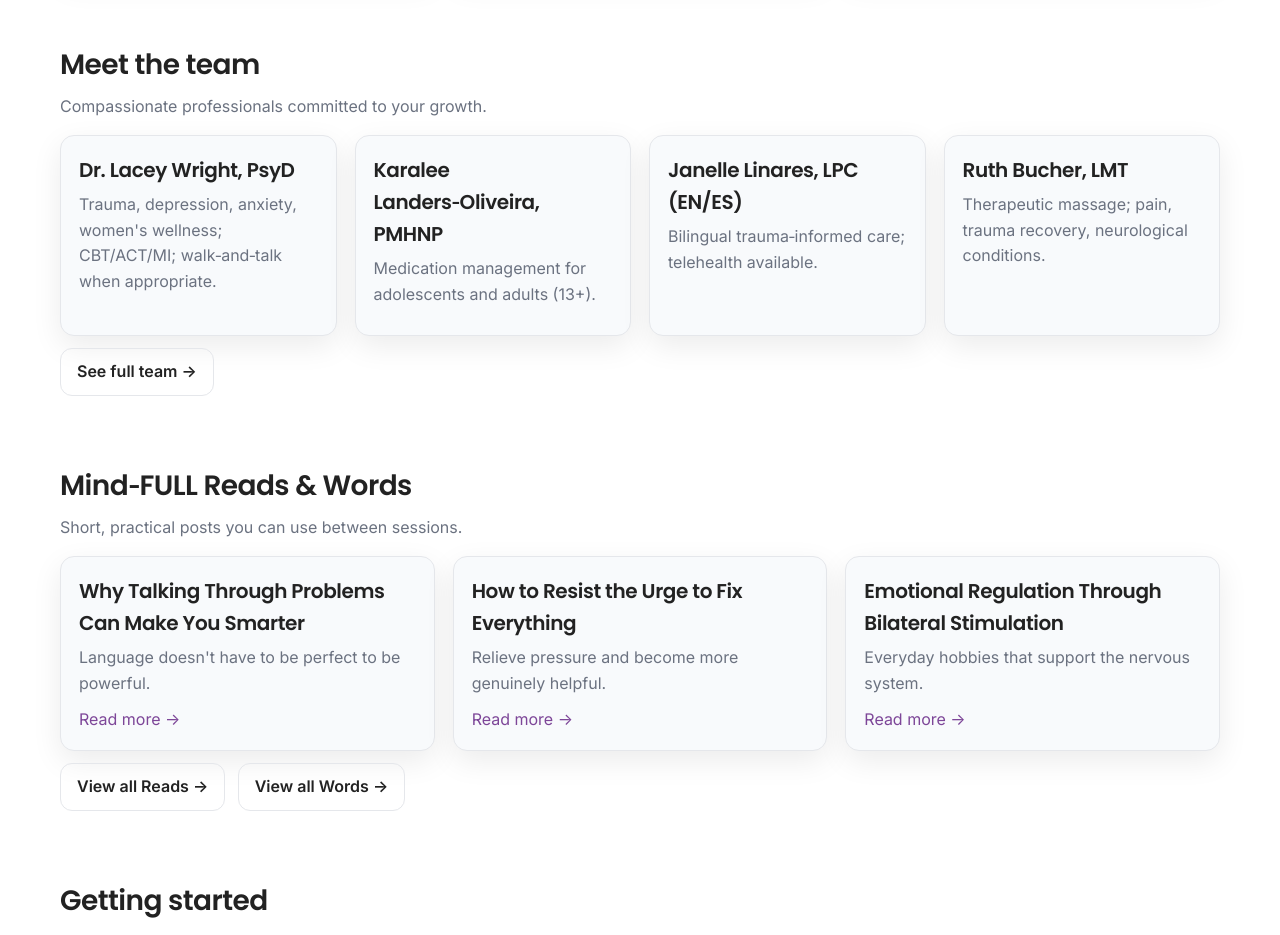
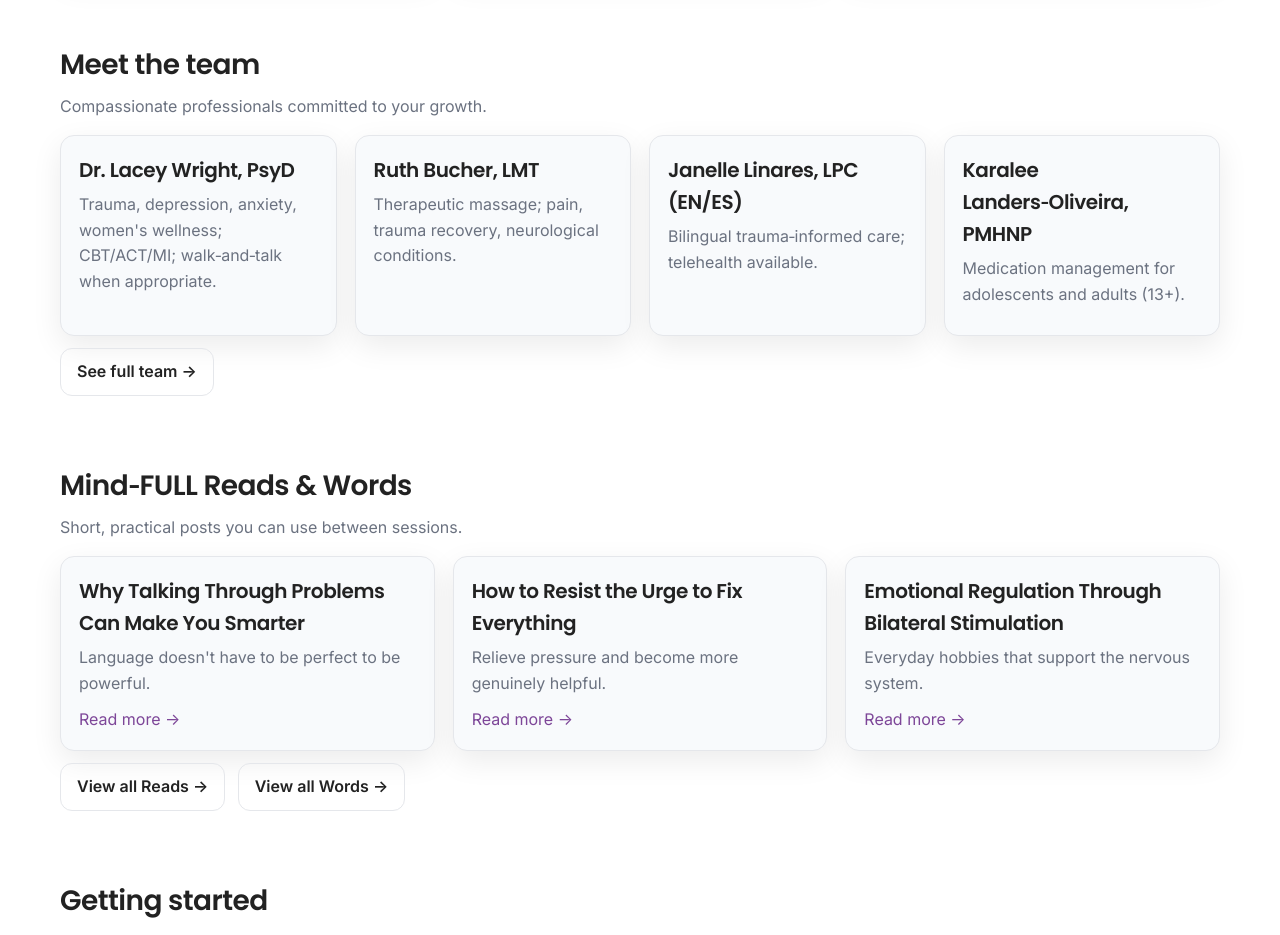
Before and after one commit to fdtorres1/wright-wellness, an Astro site in the folder alternate/: page / in a window 1280 px wide. Shown: the part 1500-2435 px from the top of the page. Built offline with nearby package versions, Linux system fonts and the light colour scheme; Astro itself is replaced by a stand-in of ours.

Commit message:
feat: Randomly shuffle team members in Meet the team section, keeping Lacey Wright first

```diff
--- a/alternate/src/pages/index.astro
+++ b/alternate/src/pages/index.astro
@@ -1,5 +1,27 @@
 ---
 import BaseLayout from '../layouts/BaseLayout.astro';
+
+// Team members data
+const teamMembers = [
+  { name: 'Dr. Lacey Wright, PsyD', description: "Trauma, depression, anxiety, women's wellness; CBT/ACT/MI; walk‑and‑talk when appropriate." },
+  { name: 'Karalee Landers‑Oliveira, PMHNP', description: 'Medication management for adolescents and adults (13+).' },
+  { name: 'Janelle Linares, LPC (EN/ES)', description: 'Bilingual trauma‑informed care; telehealth available.' },
+  { name: 'Ruth Bucher, LMT', description: 'Therapeutic massage; pain, trauma recovery, neurological conditions.' },
+];
+
+// Shuffle team members but keep Lacey Wright first
+const shuffledTeam = (() => {
+  const lacey = teamMembers[0];
+  const others = teamMembers.slice(1);
+
+  // Fisher-Yates shuffle for the remaining members
+  for (let i = others.length - 1; i > 0; i--) {
+    const j = Math.floor(Math.random() * (i + 1));
+    [others[i], others[j]] = [others[j], others[i]];
+  }
+
+  return [lacey, ...others];
+})();
 ---
 
 <BaseLayout title="Wright Wellness — Welcome" description="Warm, non‑judgmental counseling, medication management, assessment, massage therapy, and mind‑body care in Arlington, TX.">
@@ -456,22 +478,12 @@ import BaseLayout from '../layouts/BaseLayout.astro';
           <p class="sub">Compassionate professionals committed to your growth.</p>
         </header>
         <div class="grid cols-4">
-          <article class="card">
-            <h3>Dr. Lacey Wright, PsyD</h3>
-            <p>Trauma, depression, anxiety, women's wellness; CBT/ACT/MI; walk‑and‑talk when appropriate.</p>
-          </article>
-          <article class="card">
-            <h3>Karalee Landers‑Oliveira, PMHNP</h3>
-            <p>Medication management for adolescents and adults (13+).</p>
-          </article>
-          <article class="card">
-            <h3>Janelle Linares, LPC (EN/ES)</h3>
-            <p>Bilingual trauma‑informed care; telehealth available.</p>
-          </article>
-          <article class="card">
-            <h3>Ruth Bucher, LMT</h3>
-            <p>Therapeutic massage; pain, trauma recovery, neurological conditions.</p>
-          </article>
+          {shuffledTeam.map((member) => (
+            <article class="card">
+              <h3>{member.name}</h3>
+              <p>{member.description}</p>
+            </article>
+          ))}
         </div>
         <div style="margin-top:12px">
           <a class="btn tertiary" href="/team">See full team →</a>
```
